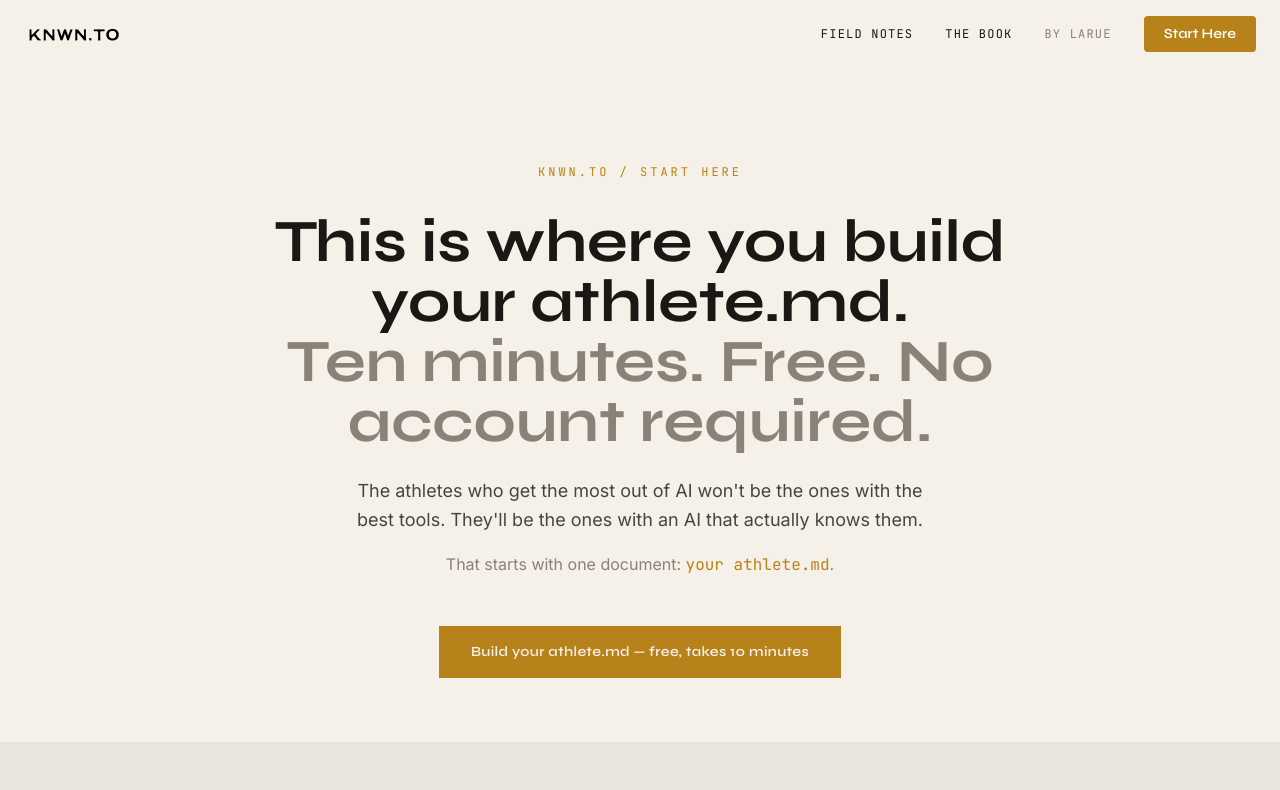
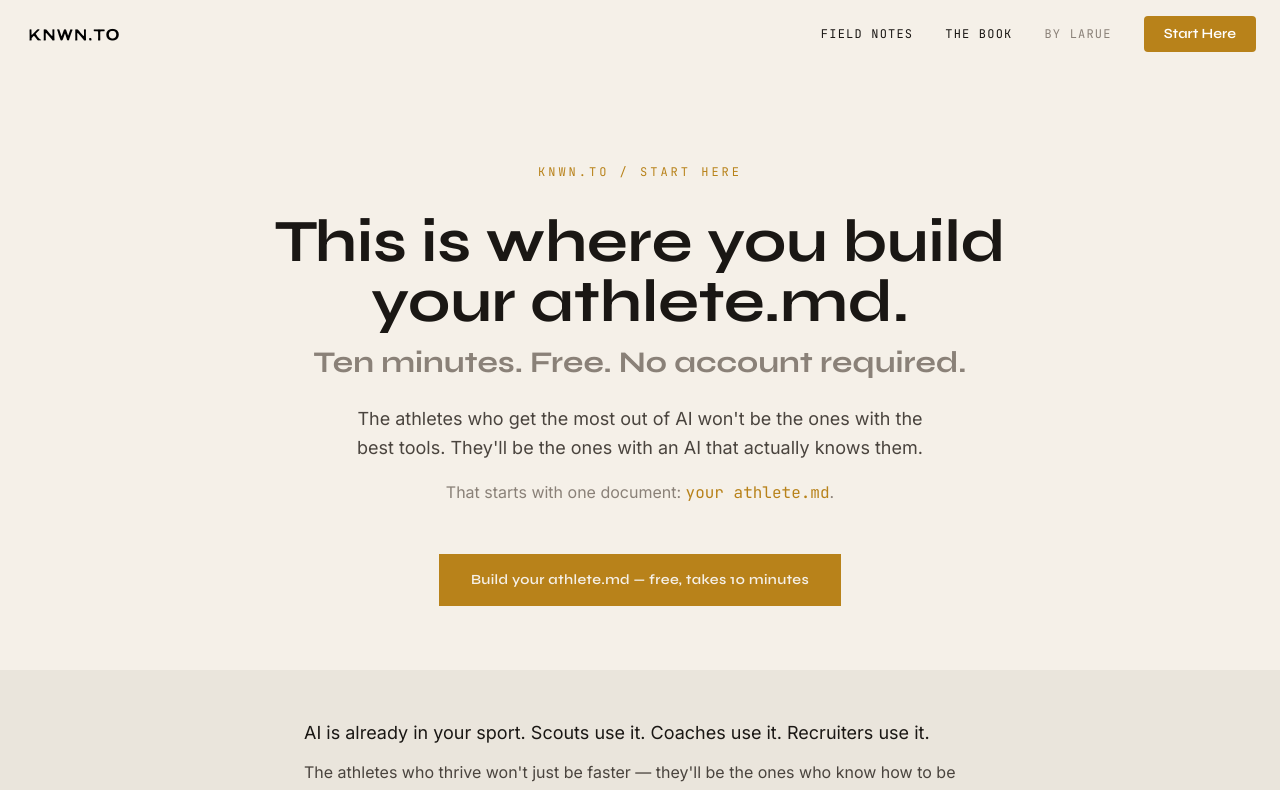
Before and after one commit to larueagent/knwn.to, a Next.js app: page /first-read in a window 1280 px wide. Shown: the top 790 px of the page. Built offline with nearby package versions, Linux system fonts and the light colour scheme; no server answers.

Commit message:
fix first read header

```diff
--- a/app/first-read/page.tsx
+++ b/app/first-read/page.tsx
@@ -17,11 +17,12 @@ export default function FirstReadPage() {
         <p className="font-mono text-xs tracking-[0.25em] uppercase text-[#B8821A] mb-8">
           knwn.to / start here
         </p>
-        <h1 className="font-syne font-bold text-4xl sm:text-6xl text-[#1A1714] leading-[1.05] mb-6 max-w-3xl">
+        <h1 className="font-syne font-bold text-4xl sm:text-6xl text-[#1A1714] leading-[1.05] mb-3 max-w-3xl">
           This is where you build your athlete.md.
-          <br />
-          <span className="text-[#8A8178]">Ten minutes. Free. No account required.</span>
         </h1>
+        <p className="font-syne font-bold text-2xl sm:text-3xl text-[#8A8178] leading-snug mb-6 max-w-3xl">
+          Ten minutes. Free. No account required.
+        </p>
         <p className="font-inter text-lg text-[#4A443E] max-w-xl leading-relaxed mb-4">
           The athletes who get the most out of AI won&apos;t be the ones with the best tools.
           They&apos;ll be the ones with an AI that actually knows them.
```
